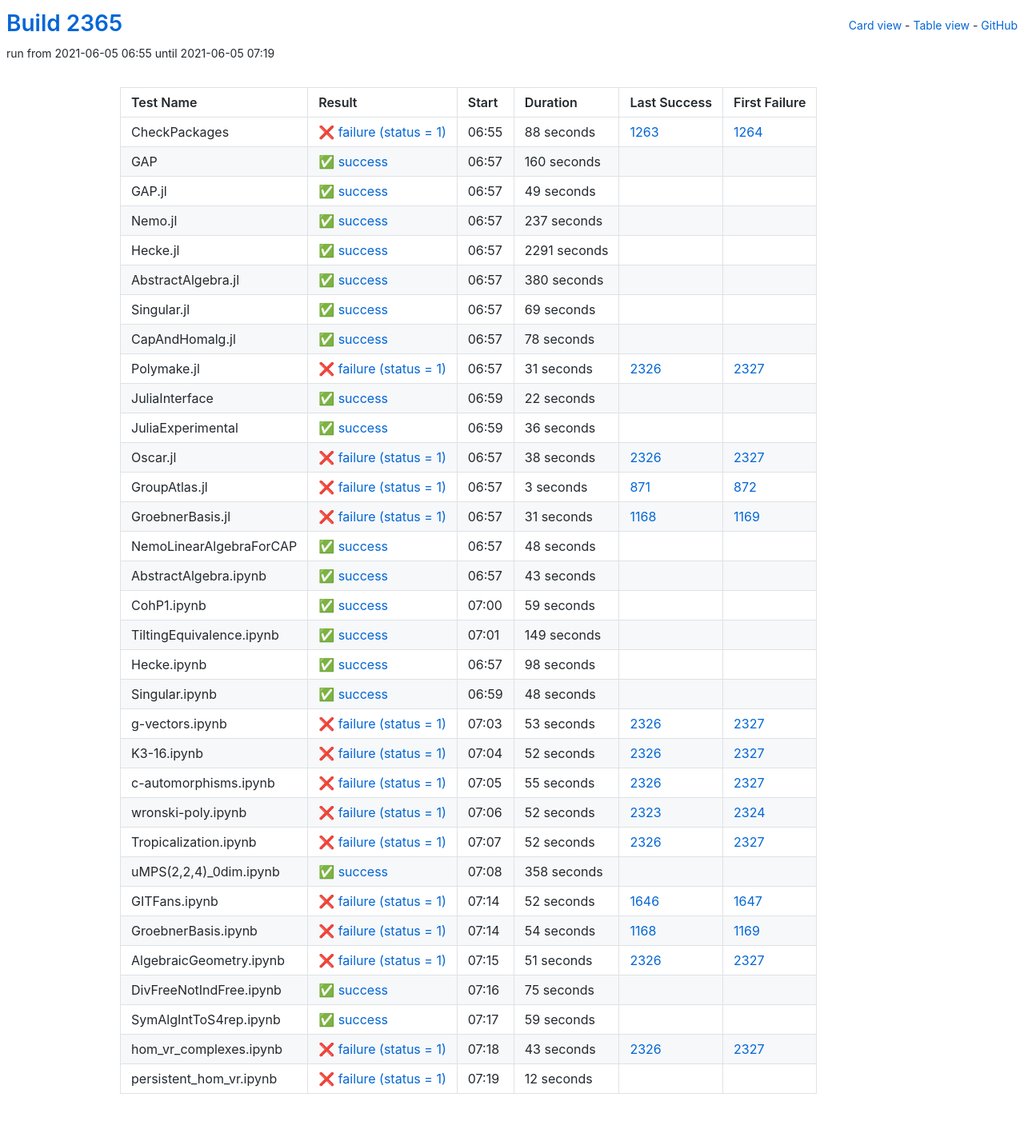
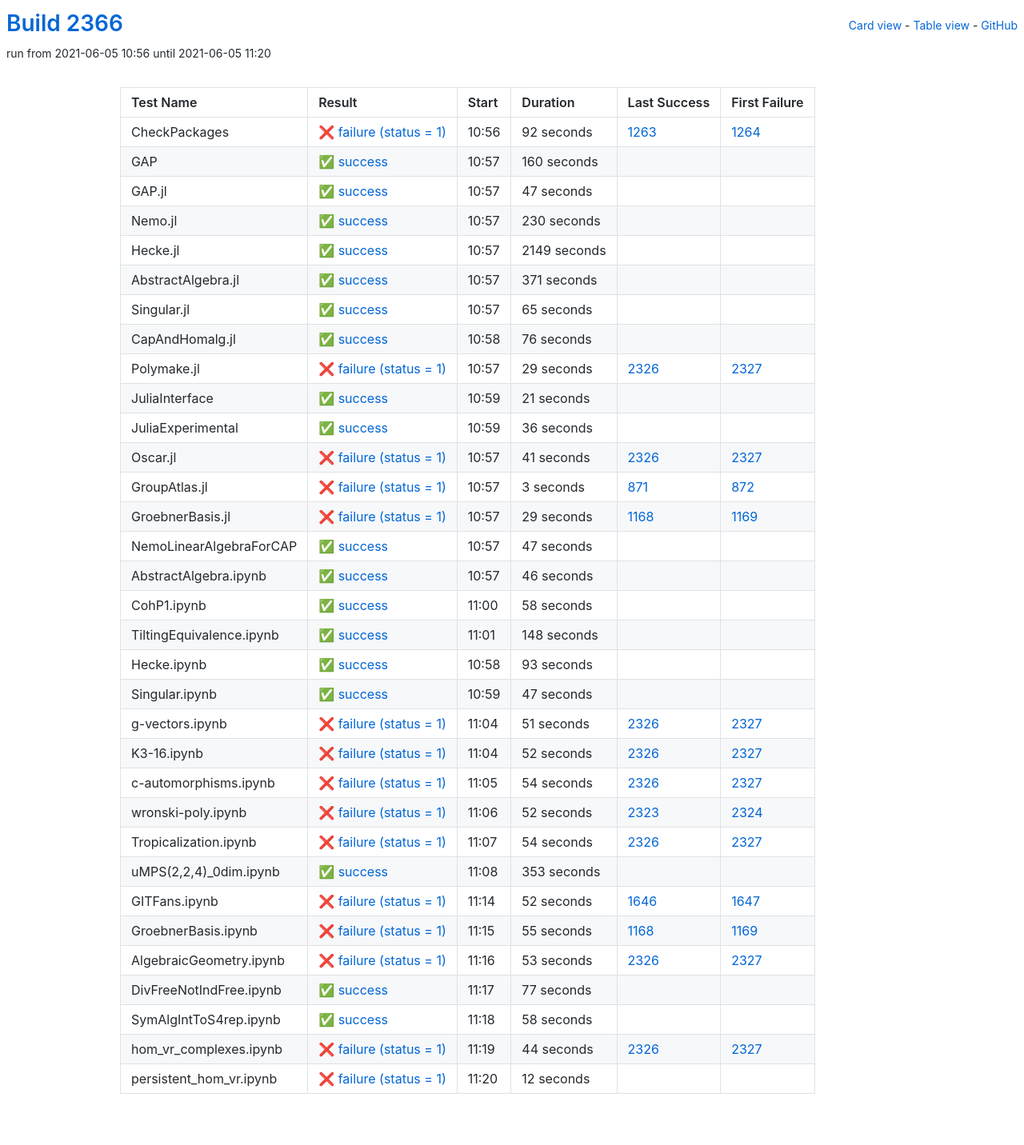
Before and after one commit to oscar-system/oscar-ci-status-stable, a Jekyll site: the page built from table.html, in a window 1280 px wide. Shown: the whole page at 80% size. Built offline with Jekyll 4.4.1, drawn with Linux system fonts in a browser that asks for light colours.

Commit message:
Build #2366

```diff
--- a/_data/ci.yml
+++ b/_data/ci.yml
@@ -1,6 +1,6 @@
 ---
-build: 2365
-build_url: https://oscarci.mathematik.uni-kl.de/job/oscar-stable/2365/
+build: 2366
+build_url: https://oscarci.mathematik.uni-kl.de/job/oscar-stable/2366/
 job: oscar-stable
 organization: oscar-system
 repo: oscar-ci-status-stable
@@ -8,20 +8,20 @@ repourl: https://github.com/oscar-system/oscar-ci-status-stable
 tests:
 - name: CheckPackages
   id: checkpackages
-  log: https://oscarci.mathematik.uni-kl.de/job/oscar-stable/2365/artifact/logs/build-2365/CheckPackages.log
-  start: 2021-06-05 06:55
+  log: https://oscarci.mathematik.uni-kl.de/job/oscar-stable/2366/artifact/logs/build-2366/CheckPackages.log
+  start: 2021-06-05 10:56
   success: false
   exitcode: 1
   status: failure
-  duration: 88
+  duration: 92
   last_success: 1263
   last_success_url: https://oscarci.mathematik.uni-kl.de/job/oscar-stable/1263/
   first_failure: 1264
   first_failure_url: https://oscarci.mathematik.uni-kl.de/job/oscar-stable/1264/
 - name: GAP
   id: gap
-  log: https://oscarci.mathematik.uni-kl.de/job/oscar-stable/2365/artifact/logs/build-2365/GAP.log
-  start: 2021-06-05 06:57
+  log: https://oscarci.mathematik.uni-kl.de/job/oscar-stable/2366/artifact/logs/build-2366/GAP.log
+  start: 2021-06-05 10:57
   success: true
   exitcode: 0
   status: success
@@ -32,104 +32,104 @@ tests:
   first_failure_url:
 - name: GAP.jl
   id: gap-jl
-  log: https://oscarci.mathematik.uni-kl.de/job/oscar-stable/2365/artifact/logs/build-2365/GAP.jl.log
-  start: 2021-06-05 06:57
+  log: https://oscarci.mathematik.uni-kl.de/job/oscar-stable/2366/artifact/logs/build-2366/GAP.jl.log
+  start: 2021-06-05 10:57
   success: true
   exitcode: 0
   status: success
-  duration: 49
+  duration: 47
   last_success: false
   last_success_url:
   first_failure: false
   first_failure_url:
 - name: Nemo.jl
   id: nemo-jl
-  log: https://oscarci.mathematik.uni-kl.de/job/oscar-stable/2365/artifact/logs/build-2365/Nemo.jl.log
-  start: 2021-06-05 06:57
+  log: https://oscarci.mathematik.uni-kl.de/job/oscar-stable/2366/artifact/logs/build-2366/Nemo.jl.log
+  start: 2021-06-05 10:57
   success: true
   exitcode: 0
   status: success
-  duration: 237
+  duration: 230
   last_success: false
   last_success_url:
   first_failure: false
   first_failure_url:
 - name: Hecke.jl
   id: hecke-jl
-  log: https://oscarci.mathematik.uni-kl.de/job/oscar-stable/2365/artifact/logs/build-2365/Hecke.jl.log
-  start: 2021-06-05 06:57
+  log: https://oscarci.mathematik.uni-kl.de/job/oscar-stable/2366/artifact/logs/build-2366/Hecke.jl.log
+  start: 2021-06-05 10:57
   success: true
   exitcode: 0
   status: success
-  duration: 2291
+  duration: 2149
   last_success: false
   last_success_url:
   first_failure: false
   first_failure_url:
 - name: AbstractAlgebra.jl
   id: abstractalgebra-jl
-  log: https://oscarci.mathematik.uni-kl.de/job/oscar-stable/2365/artifact/logs/build-2365/AbstractAlgebra.jl.log
-  start: 2021-06-05 06:57
+  log: https://oscarci.mathematik.uni-kl.de/job/oscar-stable/2366/artifact/logs/build-2366/AbstractAlgebra.jl.log
+  start: 2021-06-05 10:57
   success: true
   exitcode: 0
   status: success
-  duration: 380
+  duration: 371
   last_success: false
   last_success_url:
   first_failure: false
   first_failure_url:
 - name: Singular.jl
   id: singular-jl
-  log: https://oscarci.mathematik.uni-kl.de/job/oscar-stable/2365/artifact/logs/build-2365/Singular.jl.log
-  start: 2021-06-05 06:57
+  log: https://oscarci.mathematik.uni-kl.de/job/oscar-stable/2366/artifact/logs/build-2366/Singular.jl.log
+  start: 2021-06-05 10:57
   success: true
   exitcode: 0
   status: success
-  duration: 69
+  duration: 65
   last_success: false
   last_success_url:
   first_failure: false
   first_failure_url:
 - name: CapAndHomalg.jl
   id: capandhomalg-jl
-  log: https://oscarci.mathematik.uni-kl.de/job/oscar-stable/2365/artifact/logs/build-2365/CapAndHomalg.jl.log
-  start: 2021-06-05 06:57
+  log: https://oscarci.mathematik.uni-kl.de/job/oscar-stable/2366/artifact/logs/build-2366/CapAndHomalg.jl.log
+  start: 2021-06-05 10:58
   success: true
   exitcode: 0
   status: success
-  duration: 78
+  duration: 76
   last_success: false
   last_success_url:
   first_failure: false
   first_failure_url:
 - name: Polymake.jl
   id: polymake-jl
-  log: https://oscarci.mathematik.uni-kl.de/job/oscar-stable/2365/artifact/logs/build-2365/Polymake.jl.log
-  start: 2021-06-05 06:57
+  log: https://oscarci.mathematik.uni-kl.de/job/oscar-stable/2366/artifact/logs/build-2366/Polymake.jl.log
+  start: 2021-06-05 10:57
   success: false
   exitcode: 1
   status: failure
-  duration: 31
+  duration: 29
   last_success: 2326
   last_success_url: https://oscarci.mathematik.uni-kl.de/job/oscar-stable/2326/
   first_failure: 2327
   first_failure_url: https://oscarci.mathematik.uni-kl.de/job/oscar-stable/2327/
 - name: JuliaInterface
   id: juliainterface
-  log: https://oscarci.mathematik.uni-kl.de/job/oscar-stable/2365/artifact/logs/build-2365/JuliaInterface.log
-  start: 2021-06-05 06:59
+  log: https://oscarci.mathematik.uni-kl.de/job/oscar-stable/2366/artifact/logs/build-2366/JuliaInterface.log
+  start: 2021-06-05 10:59
   success: true
   exitcode: 0
   status: success
-  duration: 22
+  duration: 21
   last_success: false
   last_success_url:
   first_failure: false
   first_failure_url:
 - name: JuliaExperimental
   id: juliaexperimental
-  log: https://oscarci.mathematik.uni-kl.de/job/oscar-stable/2365/artifact/logs/build-2365/JuliaExperimental.log
-  start: 2021-06-05 06:59
+  log: https://oscarci.mathematik.uni-kl.de/job/oscar-stable/2366/artifact/logs/build-2366/JuliaExperimental.log
+  start: 2021-06-05 10:59
   success: true
   exitcode: 0
   status: success
@@ -140,20 +140,20 @@ tests:
   first_failure_url:
 - name: Oscar.jl
   id: oscar-jl
-  log: https://oscarci.mathematik.uni-kl.de/job/oscar-stable/2365/artifact/logs/build-2365/Oscar.jl.log
-  start: 2021-06-05 06:57
+  log: https://oscarci.mathematik.uni-kl.de/job/oscar-stable/2366/artifact/logs/build-2366/Oscar.jl.log
+  start: 2021-06-05 10:57
   success: false
   exitcode: 1
   status: failure
-  duration: 38
+  duration: 41
   last_success: 2326
   last_success_url: https://oscarci.mathematik.uni-kl.de/job/oscar-stable/2326/
   first_failure: 2327
   first_failure_url: https://oscarci.mathematik.uni-kl.de/job/oscar-stable/2327/
 - name: GroupAtlas.jl
   id: groupatlas-jl
-  log: https://oscarci.mathematik.uni-kl.de/job/oscar-stable/2365/artifact/logs/build-2365/GroupAtlas.jl.log
-  start: 2021-06-05 06:57
+  log: https://oscarci.mathematik.uni-kl.de/job/oscar-stable/2366/artifact/logs/build-2366/GroupAtlas.jl.log
+  start: 2021-06-05 10:57
   success: false
   exitcode: 1
   status: failure
@@ -164,104 +164,104 @@ tests:
   first_failure_url: https://oscarci.mathematik.uni-kl.de/job/oscar-stable/872/
 - name: GroebnerBasis.jl
   id: groebnerbasis-jl
-  log: https://oscarci.mathematik.uni-kl.de/job/oscar-stable/2365/artifact/logs/build-2365/GroebnerBasis.jl.log
-  start: 2021-06-05 06:57
+  log: https://oscarci.mathematik.uni-kl.de/job/oscar-stable/2366/artifact/logs/build-2366/GroebnerBasis.jl.log
+  start: 2021-06-05 10:57
   success: false
   exitcode: 1
   status: failure
-  duration: 31
+  duration: 29
   last_success: 1168
   last_success_url: https://oscarci.mathematik.uni-kl.de/job/oscar-stable/1168/
   first_failure: 1169
   first_failure_url: https://oscarci.mathematik.uni-kl.de/job/oscar-stable/1169/
 - name: NemoLinearAlgebraForCAP
   id: nemolinearalgebraforcap
-  log: https://oscarci.mathematik.uni-kl.de/job/oscar-stable/2365/artifact/logs/build-2365/NemoLinearAlgebraForCAP.log
-  start: 2021-06-05 06:57
+  log: https://oscarci.mathematik.uni-kl.de/job/oscar-stable/2366/artifact/logs/build-2366/NemoLinearAlgebraForCAP.log
+  start: 2021-06-05 10:57
   success: true
   exitcode: 0
   status: success
-  duration: 48
+  duration: 47
   last_success: false
   last_success_url:
   first_failure: false
   first_failure_url:
 - name: AbstractAlgebra.ipynb
   id: abstractalgebra-ipynb
-  log: https://oscarci.mathematik.uni-kl.de/job/oscar-stable/2365/artifact/logs/build-2365/AbstractAlgebra.ipynb.log
-  start: 2021-06-05 06:57
+  log: https://oscarci.mathematik.uni-kl.de/job/oscar-stable/2366/artifact/logs/build-2366/AbstractAlgebra.ipynb.log
+  start: 2021-06-05 10:57
   success: true
   exitcode: 0
   status: success
-  duration: 43
+  duration: 46
   last_success: false
   last_success_url:
   first_failure: false
   first_failure_url:
 - name: CohP1.ipynb
   id: cohp1-ipynb
-  log: https://oscarci.mathematik.uni-kl.de/job/oscar-stable/2365/artifact/logs/build-2365/CohP1.ipynb.log
-  start: 2021-06-05 07:00
+  log: https://oscarci.mathematik.uni-kl.de/job/oscar-stable/2366/artifact/logs/build-2366/CohP1.ipynb.log
+  start: 2021-06-05 11:00
   success: true
   exitcode: 0
   status: success
-  duration: 59
+  duration: 58
   last_success: false
   last_success_url:
   first_failure: false
   first_failure_url:
 - name: TiltingEquivalence.ipynb
   id: tiltingequivalence-ipynb
-  log: https://oscarci.mathematik.uni-kl.de/job/oscar-stable/2365/artifact/logs/build-2365/TiltingEquivalence.ipynb.log
-  start: 2021-06-05 07:01
+  log: https://oscarci.mathematik.uni-kl.de/job/oscar-stable/2366/artifact/logs/build-2366/TiltingEquivalence.ipynb.log
+  start: 2021-06-05 11:01
   success: true
   exitcode: 0
   status: success
-  duration: 149
+  duration: 148
   last_success: false
   last_success_url:
   first_failure: false
   first_failure_url:
 - name: Hecke.ipynb
   id: hecke-ipynb
-  log: https://oscarci.mathematik.uni-kl.de/job/oscar-stable/2365/artifact/logs/build-2365/Hecke.ipynb.log
-  start: 2021-06-05 06:57
+  log: https://oscarci.mathematik.uni-kl.de/job/oscar-stable/2366/artifact/logs/build-2366/Hecke.ipynb.log
+  start: 2021-06-05 10:58
   success: true
   exitcode: 0
   status: success
-  duration: 98
+  duration: 93
   last_success: false
   last_success_url:
   first_failure: false
   first_failure_url:
 - name: Singular.ipynb
   id: singular-ipynb
-  log: https://oscarci.mathematik.uni-kl.de/job/oscar-stable/2365/artifact/logs/build-2365/Singular.ipynb.log
-  start: 2021-06-05 06:59
+  log: https://oscarci.mathematik.uni-kl.de/job/oscar-stable/2366/artifact/logs/build-2366/Singular.ipynb.log
+  start: 2021-06-05 10:59
   success: true
   exitcode: 0
   status: success
-  duration: 48
+  duration: 47
   last_success: false
   last_success_url:
   first_failure: false
   first_failure_url:
 - name: g-vectors.ipynb
   id: g-vectors-ipynb
-  log: https://oscarci.mathematik.uni-kl.de/job/oscar-stable/2365/artifact/logs/build-2365/g-vectors.ipynb.log
-  start: 2021-06-05 07:03
+  log: https://oscarci.mathematik.uni-kl.de/job/oscar-stable/2366/artifact/logs/build-2366/g-vectors.ipynb.log
+  start: 2021-06-05 11:04
   success: false
   exitcode: 1
   status: failure
-  duration: 53
+  duration: 51
   last_success: 2326
   last_success_url: https://oscarci.mathematik.uni-kl.de/job/oscar-stable/2326/
   first_failure: 2327
   first_failure_url: https://oscarci.mathematik.uni-kl.de/job/oscar-stable/2327/
 - name: K3-16.ipynb
   id: k3-16-ipynb
-  log: https://oscarci.mathematik.uni-kl.de/job/oscar-stable/2365/artifact/logs/build-2365/K3-16.ipynb.log
-  start: 2021-06-05 07:04
+  log: https://oscarci.mathematik.uni-kl.de/job/oscar-stable/2366/artifact/logs/build-2366/K3-16.ipynb.log
+  start: 2021-06-05 11:04
   success: false
   exitcode: 1
   status: failure
@@ -272,20 +272,20 @@ tests:
   first_failure_url: https://oscarci.mathematik.uni-kl.de/job/oscar-stable/2327/
 - name: c-automorphisms.ipynb
   id: c-automorphisms-ipynb
-  log: https://oscarci.mathematik.uni-kl.de/job/oscar-stable/2365/artifact/logs/build-2365/c-automorphisms.ipynb.log
-  start: 2021-06-05 07:05
+  log: https://oscarci.mathematik.uni-kl.de/job/oscar-stable/2366/artifact/logs/build-2366/c-automorphisms.ipynb.log
+  start: 2021-06-05 11:05
   success: false
   exitcode: 1
   status: failure
-  duration: 55
+  duration: 54
   last_success: 2326
   last_success_url: https://oscarci.mathematik.uni-kl.de/job/oscar-stable/2326/
   first_failure: 2327
   first_failure_url: https://oscarci.mathematik.uni-kl.de/job/oscar-stable/2327/
 - name: wronski-poly.ipynb
   id: wronski-poly-ipynb
-  log: https://oscarci.mathematik.uni-kl.de/job/oscar-stable/2365/artifact/logs/build-2365/wronski-poly.ipynb.log
-  start: 2021-06-05 07:06
+  log: https://oscarci.mathematik.uni-kl.de/job/oscar-stable/2366/artifact/logs/build-2366/wronski-poly.ipynb.log
+  start: 2021-06-05 11:06
   success: false
   exitcode: 1
   status: failure
@@ -296,32 +296,32 @@ tests:
   first_failure_url: https://oscarci.mathematik.uni-kl.de/job/oscar-stable/2324/
 - name: Tropicalization.ipynb
   id: tropicalization-ipynb
-  log: https://oscarci.mathematik.uni-kl.de/job/oscar-stable/2365/artifact/logs/build-2365/Tropicalization.ipynb.log
-  start: 2021-06-05 07:07
+  log: https://oscarci.mathematik.uni-kl.de/job/oscar-stable/2366/artifact/logs/build-2366/Tropicalization.ipynb.log
+  start: 2021-06-05 11:07
   success: false
   exitcode: 1
   status: failure
-  duration: 52
+  duration: 54
   last_success: 2326
   last_success_url: https://oscarci.mathematik.uni-kl.de/job/oscar-stable/2326/
   first_failure: 2327
   first_failure_url: https://oscarci.mathematik.uni-kl.de/job/oscar-stable/2327/
 - name: uMPS(2,2,4)_0dim.ipynb
   id: umps-2-2-4-0dim-ipynb
-  log: https://oscarci.mathematik.uni-kl.de/job/oscar-stable/2365/artifact/logs/build-2365/uMPS-2-2-4-_0dim.ipynb.log
-  start: 2021-06-05 07:08
+  log: https://oscarci.mathematik.uni-kl.de/job/oscar-stable/2366/artifact/logs/build-2366/uMPS-2-2-4-_0dim.ipynb.log
+  start: 2021-06-05 11:08
   success: true
   exitcode: 0
   status: success
-  duration: 358
+  duration: 353
   last_success: false
   last_success_url:
   first_failure: false
   first_failure_url:
 - name: GITFans.ipynb
   id: gitfans-ipynb
-  log: https://oscarci.mathematik.uni-kl.de/job/oscar-stable/2365/artifact/logs/build-2365/GITFans.ipynb.log
-  start: 2021-06-05 07:14
+  log: https://oscarci.mathematik.uni-kl.de/job/oscar-stable/2366/artifact/logs/build-2366/GITFans.ipynb.log
+  start: 2021-06-05 11:14
   success: false
   exitcode: 1
   status: failure
@@ -332,68 +332,68 @@ tests:
   first_failure_url: https://oscarci.mathematik.uni-kl.de/job/oscar-stable/1647/
 - name: GroebnerBasis.ipynb
   id: groebnerbasis-ipynb
-  log: https://oscarci.mathematik.uni-kl.de/job/oscar-stable/2365/artifact/logs/build-2365/GroebnerBasis.ipynb.log
-  start: 2021-06-05 07:14
+  log: https://oscarci.mathematik.uni-kl.de/job/oscar-stable/2366/artifact/logs/build-2366/GroebnerBasis.ipynb.log
+  start: 2021-06-05 11:15
   success: false
   exitcode: 1
   status: failure
-  duration: 54
+  duration: 55
   last_success: 1168
   last_success_url: https://oscarci.mathematik.uni-kl.de/job/oscar-stable/1168/
   first_failure: 1169
   first_failure_url: https://oscarci.mathematik.uni-kl.de/job/oscar-stable/1169/
 - name: AlgebraicGeometry.ipynb
   id: algebraicgeometry-ipynb
-  log: https://oscarci.mathematik.uni-kl.de/job/oscar-stable/2365/artifact/logs/build-2365/AlgebraicGeometry.ipynb.log
-  start: 2021-06-05 07:15
+  log: https://oscarci.mathematik.uni-kl.de/job/oscar-stable/2366/artifact/logs/build-2366/AlgebraicGeometry.ipynb.log
+  start: 2021-06-05 11:16
   success: false
   exitcode: 1
   status: failure
-  duration: 51
+  duration: 53
   last_success: 2326
   last_success_url: https://oscarci.mathematik.uni-kl.de/job/oscar-stable/2326/
   first_failure: 2327
   first_failure_url: https://oscarci.mathematik.uni-kl.de/job/oscar-stable/2327/
 - name: DivFreeNotIndFree.ipynb
   id: divfreenotindfree-ipynb
-  log: https://oscarci.mathematik.uni-kl.de/job/oscar-stable/2365/artifact/logs/build-2365/DivFreeNotIndFree.ipynb.log
-  start: 2021-06-05 07:16
+  log: https://oscarci.mathematik.uni-kl.de/job/oscar-stable/2366/artifact/logs/build-2366/DivFreeNotIndFree.ipynb.log
+  start: 2021-06-05 11:17
   success: true
   exitcode: 0
   status: success
-  duration: 75
+  duration: 77
   last_success: false
   last_success_url:
   first_failure: false
   first_failure_url:
 - name: SymAlgIntToS4rep.ipynb
   id: symalginttos4rep-ipynb
-  log: https://oscarci.mathematik.uni-kl.de/job/oscar-stable/2365/artifact/logs/build-2365/SymAlgIntToS4rep.ipynb.log
-  start: 2021-06-05 07:17
+  log: https://oscarci.mathematik.uni-kl.de/job/oscar-stable/2366/artifact/logs/build-2366/SymAlgIntToS4rep.ipynb.log
+  start: 2021-06-05 11:18
   success: true
   exitcode: 0
   status: success
-  duration: 59
+  duration: 58
   last_success: false
   last_success_url:
   first_failure: false
   first_failure_url:
 - name: hom_vr_complexes.ipynb
   id: hom-vr-complexes-ipynb
-  log: https://oscarci.mathematik.uni-kl.de/job/oscar-stable/2365/artifact/logs/build-2365/hom_vr_complexes.ipynb.log
-  start: 2021-06-05 07:18
+  log: https://oscarci.mathematik.uni-kl.de/job/oscar-stable/2366/artifact/logs/build-2366/hom_vr_complexes.ipynb.log
+  start: 2021-06-05 11:19
   success: false
   exitcode: 1
   status: failure
-  duration: 43
+  duration: 44
   last_success: 2326
   last_success_url: https://oscarci.mathematik.uni-kl.de/job/oscar-stable/2326/
   first_failure: 2327
   first_failure_url: https://oscarci.mathematik.uni-kl.de/job/oscar-stable/2327/
 - name: persistent_hom_vr.ipynb
   id: persistent-hom-vr-ipynb
-  log: https://oscarci.mathematik.uni-kl.de/job/oscar-stable/2365/artifact/logs/build-2365/persistent_hom_vr.ipynb.log
-  start: 2021-06-05 07:19
+  log: https://oscarci.mathematik.uni-kl.de/job/oscar-stable/2366/artifact/logs/build-2366/persistent_hom_vr.ipynb.log
+  start: 2021-06-05 11:20
   success: false
   exitcode: 1
   status: failure
```
Also changed, not shown: README.md.
